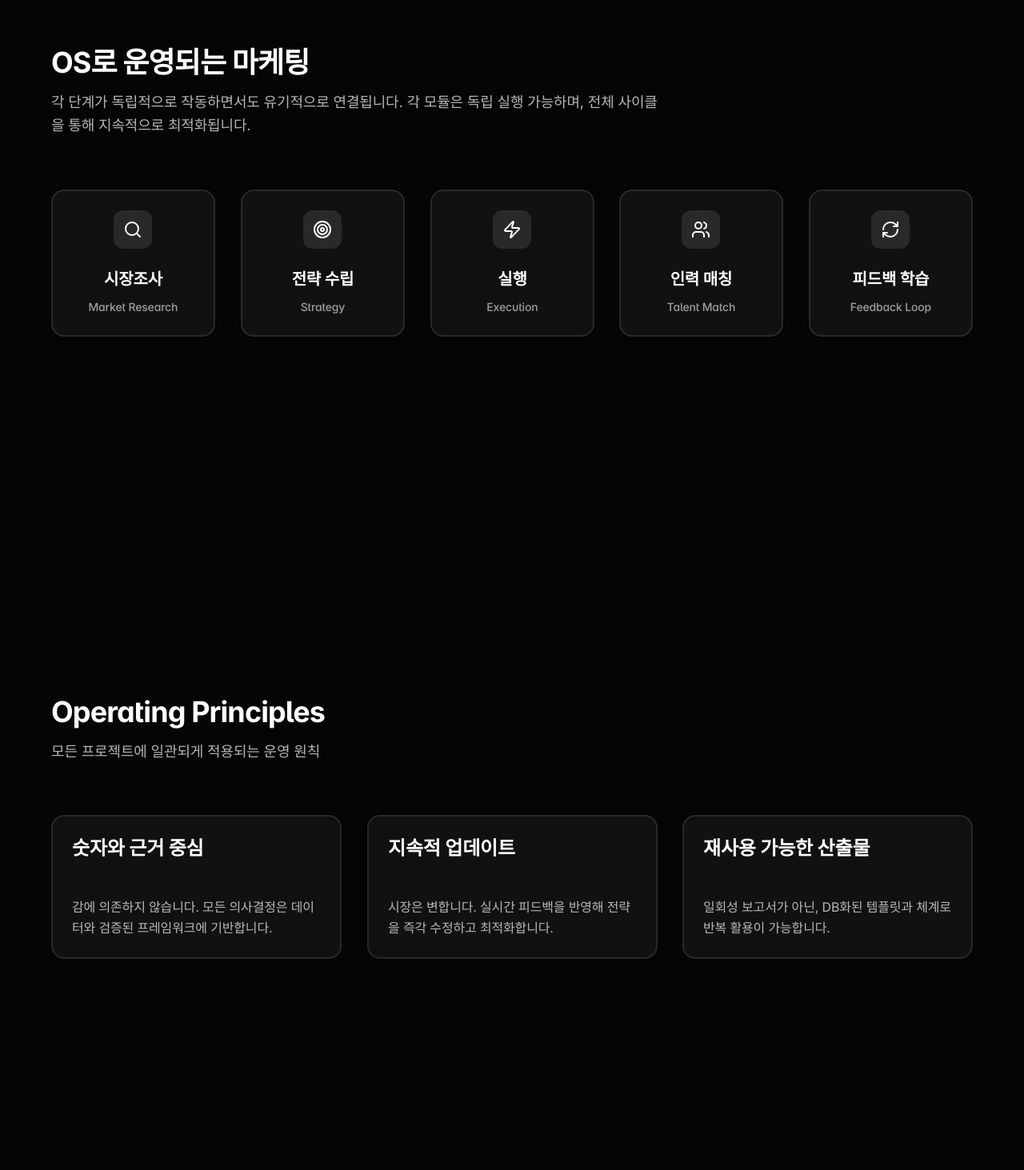
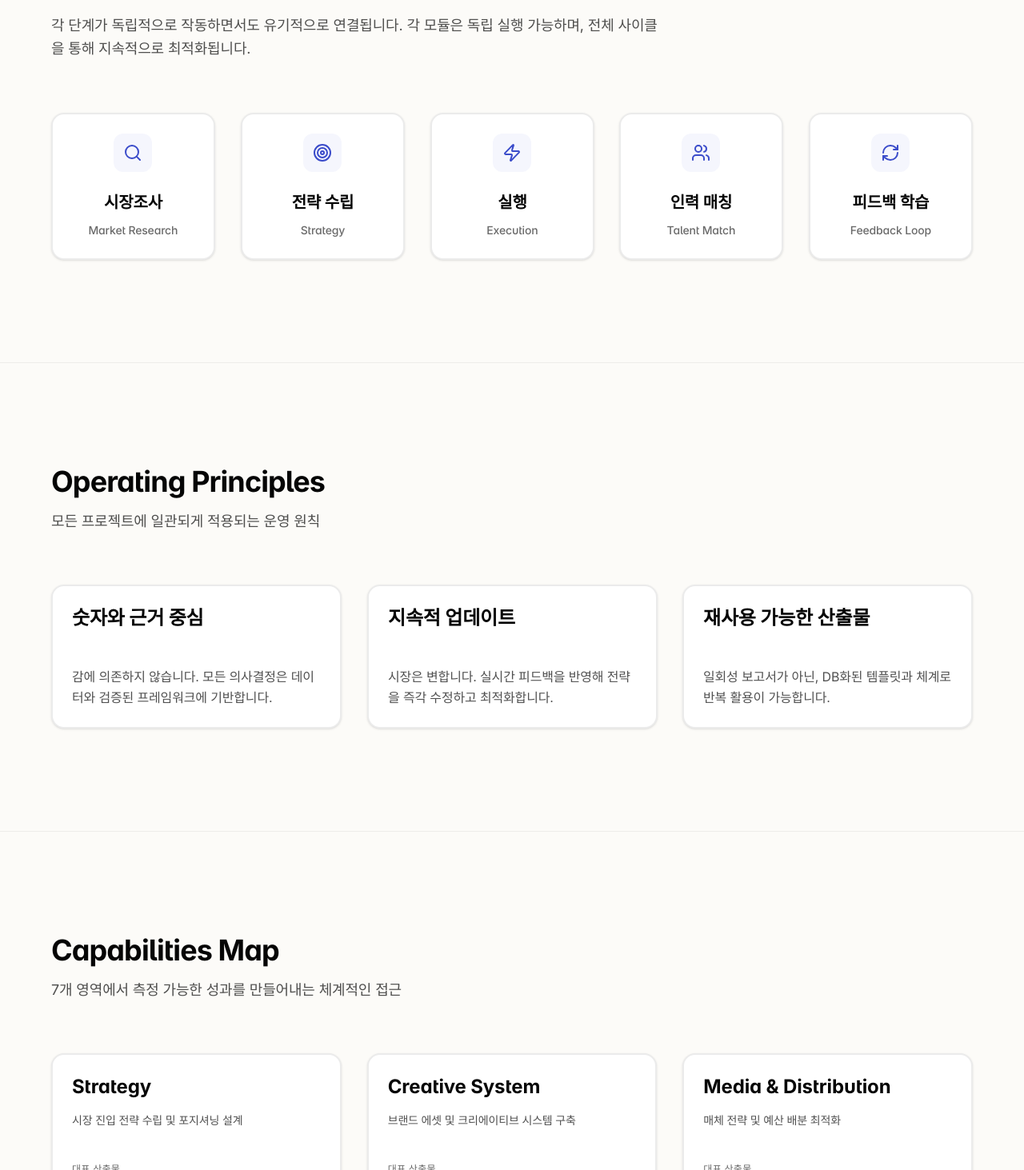
Before and after one commit to Haeseong-Kwon/growingup-homepage, a Next.js app: page /capabilities in a window 1280 px wide. Shown: the part 867-2330 px from the top of the page at 80% size. Built offline with nearby package versions, Linux system fonts and the light colour scheme; a web font is replaced by a local one.

Commit message:
패딩 조정

```diff
--- a/src/app/(site)/capabilities/page.tsx
+++ b/src/app/(site)/capabilities/page.tsx
@@ -168,20 +168,20 @@ const sampleDeliverables = [
 function CapabilitiesMapSection() {
   return (
     <Section
-      data-palette="dark"
-      data-theme="dark"
+      data-palette="light"
+      data-theme="light"
       data-section="capabilities-map"
-      variant="ink"
+      variant="default"
       divider="top"
       minHeight="auto"
-      className="py-16 md:py-24"
+      className="py-12 md:py-20"
     >
       <Container>
         <div className="mb-12 md:mb-16">
-          <h2 className="text-2xl md:text-3xl lg:text-4xl font-bold tracking-tight mb-4 text-balance text-white">
+          <h2 className="text-2xl md:text-3xl lg:text-4xl font-bold tracking-tight mb-4 text-balance text-[var(--brand-fg)]">
             Capabilities Map
           </h2>
-          <p className="text-base md:text-lg text-white/70 leading-relaxed max-w-3xl">
+          <p className="text-base md:text-lg text-[var(--brand-fg)]/70 leading-relaxed max-w-3xl">
             7개 영역에서 측정 가능한 성과를 만들어내는 체계적인 접근
           </p>
         </div>
@@ -193,40 +193,40 @@ function CapabilitiesMapSection() {
               className={cn(
                 "border-2 flex flex-col h-full",
                 "transition-all duration-200 ease-out",
-                "hover:-translate-y-1 hover:shadow-md hover:border-white/40",
-                "bg-white/5 border-white/10 shadow-sm",
+                "hover:-translate-y-1 hover:shadow-lg hover:border-[var(--brand-primary)]/40",
+                "bg-white border-[var(--brand-muted)] shadow-sm",
                 "motion-reduce:transition-none motion-reduce:transform-none"
               )}
             >
               <CardHeader>
-                <CardTitle className="text-xl md:text-2xl font-bold text-white mb-2">
+                <CardTitle className="text-xl md:text-2xl font-bold text-[var(--brand-fg)] mb-2">
                   {capability.title}
                 </CardTitle>
-                <p className="text-sm text-white/70 leading-relaxed mb-4">
+                <p className="text-sm text-[var(--brand-fg)]/70 leading-relaxed mb-4">
                   {capability.description}
                 </p>
               </CardHeader>
               <CardContent className="flex-1 flex flex-col">
                 <div className="mb-4">
-                  <div className="text-xs font-medium uppercase tracking-wide text-white/60 mb-2">
+                  <div className="text-xs font-medium uppercase tracking-wide text-[var(--brand-fg)]/60 mb-2">
                     대표 산출물
                   </div>
                   <ul className="space-y-1.5">
                     {capability.deliverables.map((item, itemIndex) => (
                       <li key={itemIndex} className="flex items-start gap-2">
                         <CheckCircle2 className="w-4 h-4 text-[var(--brand-primary)] mt-0.5 flex-shrink-0" />
-                        <span className="text-sm text-white/80 leading-relaxed">
+                        <span className="text-sm text-[var(--brand-fg)]/80 leading-relaxed">
                           {item}
                         </span>
                       </li>
                     ))}
                   </ul>
                 </div>
-                <div className="mt-auto pt-4 border-t border-white/10">
-                  <div className="text-xs font-medium uppercase tracking-wide text-white/60 mb-1">
+                <div className="mt-auto pt-4 border-t border-[var(--brand-muted)]">
+                  <div className="text-xs font-medium uppercase tracking-wide text-[var(--brand-fg)]/60 mb-1">
                     성공 기준
                   </div>
-                  <p className="text-sm text-white/70 leading-relaxed">
+                  <p className="text-sm text-[var(--brand-fg)]/70 leading-relaxed">
                     {capability.successCriteria}
                   </p>
                 </div>
@@ -261,21 +261,21 @@ export default function CapabilitiesPage() {
 
       {/* Mission: OS로 운영되는 마케팅 */}
       <Section
-        data-palette="dark"
-        data-theme="dark"
+        data-palette="light"
+        data-theme="light"
         data-section="mission"
-        variant="ink"
+        variant="default"
         divider="top"
         minHeight="auto"
-        className="py-16 md:py-24"
+        className="py-12 md:py-20"
       >
         <Container>
           <MediaReveal intensity="subtle">
             <div className="mb-12 md:mb-16">
-              <h2 className="text-2xl md:text-3xl lg:text-4xl font-bold tracking-tight mb-4 text-balance text-white">
+              <h2 className="text-2xl md:text-3xl lg:text-4xl font-bold tracking-tight mb-4 text-balance text-[var(--brand-fg)]">
                 OS로 운영되는 마케팅
               </h2>
-              <p className="text-base md:text-lg text-white/70 leading-relaxed max-w-3xl">
+              <p className="text-base md:text-lg text-[var(--brand-fg)]/70 leading-relaxed max-w-3xl">
                 각 단계가 독립적으로 작동하면서도 유기적으로 연결됩니다. 각 모듈은 독립 실행 가능하며, 전체 사이클을 통해 지속적으로 최적화됩니다.
               </p>
             </div>
@@ -290,20 +290,20 @@ export default function CapabilitiesPage() {
                     className={cn(
                       "group relative border-2 flex flex-col h-full",
                       "transition-transform duration-200 ease-out [contain:paint] motion-reduce:transition-none",
-                      "hover:-translate-y-1.5 hover:border-white/40",
-                      "bg-white/5 border-white/10 shadow-sm"
+                      "hover:-translate-y-1.5 hover:border-[var(--brand-primary)]/40 hover:shadow-lg",
+                      "bg-white border-[var(--brand-muted)] shadow-sm"
                     )}
                   >
-                    <div className="absolute inset-0 opacity-0 group-hover:opacity-100 transition-opacity duration-200 ease-out motion-reduce:transition-none bg-gradient-to-br from-[var(--brand-primary)]/20 via-transparent to-transparent" />
+                    <div className="absolute inset-0 opacity-0 group-hover:opacity-100 transition-opacity duration-200 ease-out motion-reduce:transition-none bg-gradient-to-br from-[var(--brand-primary)]/5 via-transparent to-transparent" />
 
                     <CardHeader className="relative z-10 text-center">
-                      <div className="w-12 h-12 rounded-lg bg-white/10 flex items-center justify-center mx-auto mb-4 group-hover:bg-white/20 transition-colors duration-200 ease-out motion-reduce:transition-none">
-                        <Icon className="w-6 h-6 text-white" />
+                      <div className="w-12 h-12 rounded-lg bg-[var(--brand-primary)]/5 flex items-center justify-center mx-auto mb-4 group-hover:bg-[var(--brand-primary)]/10 transition-colors duration-200 ease-out motion-reduce:transition-none">
+                        <Icon className="w-6 h-6 text-[var(--brand-primary)]" />
                       </div>
-                      <CardTitle className="text-lg md:text-xl font-bold text-white mb-1">
+                      <CardTitle className="text-lg md:text-xl font-bold text-[var(--brand-fg)] mb-1">
                         {step.title}
                       </CardTitle>
-                      <p className="text-sm text-white/60 font-medium">
+                      <p className="text-sm text-[var(--brand-fg)]/60 font-medium">
                         {step.en}
                       </p>
                     </CardHeader>
@@ -317,21 +317,21 @@ export default function CapabilitiesPage() {
 
       {/* Operating Principles */}
       <Section
-        data-palette="dark"
-        data-theme="dark"
+        data-palette="light"
+        data-theme="light"
         data-section="principles"
-        variant="ink"
+        variant="default"
         divider="top"
         minHeight="auto"
-        className="py-16 md:py-24"
+        className="py-12 md:py-20"
       >
         <Container>
           <MediaReveal intensity="subtle">
             <div className="mb-12 md:mb-16">
-              <h2 className="text-2xl md:text-3xl lg:text-4xl font-bold tracking-tight mb-4 text-balance text-white">
+              <h2 className="text-2xl md:text-3xl lg:text-4xl font-bold tracking-tight mb-4 text-balance text-[var(--brand-fg)]">
                 Operating Principles
               </h2>
-              <p className="text-base md:text-lg text-white/70 leading-relaxed max-w-3xl">
+              <p className="text-base md:text-lg text-[var(--brand-fg)]/70 leading-relaxed max-w-3xl">
                 모든 프로젝트에 일관되게 적용되는 운영 원칙
               </p>
             </div>
@@ -344,19 +344,19 @@ export default function CapabilitiesPage() {
                   className={cn(
                     "group relative border-2 flex flex-col h-full",
                     "transition-transform duration-200 ease-out [contain:paint] motion-reduce:transition-none",
-                    "hover:-translate-y-1.5 hover:border-white/40",
-                    "bg-white/5 border-white/10 shadow-sm"
+                    "hover:-translate-y-1.5 hover:border-[var(--brand-primary)]/40 hover:shadow-lg",
+                    "bg-white border-[var(--brand-muted)] shadow-sm"
                   )}
                 >
-                  <div className="absolute inset-0 opacity-0 group-hover:opacity-100 transition-opacity duration-200 ease-out motion-reduce:transition-none bg-gradient-to-br from-[var(--brand-primary)]/20 via-transparent to-transparent" />
+                  <div className="absolute inset-0 opacity-0 group-hover:opacity-100 transition-opacity duration-200 ease-out motion-reduce:transition-none bg-gradient-to-br from-[var(--brand-primary)]/5 via-transparent to-transparent" />
 
                   <CardHeader className="relative z-10">
-                    <CardTitle className="text-xl md:text-2xl font-bold text-white mb-3">
+                    <CardTitle className="text-xl md:text-2xl font-bold text-[var(--brand-fg)] mb-3">
                       {principle.title}
                     </CardTitle>
                   </CardHeader>
                   <CardContent className="relative z-10">
-                    <p className="text-sm md:text-base text-white/70 leading-relaxed">
+                    <p className="text-sm md:text-base text-[var(--brand-fg)]/70 leading-relaxed">
                       {principle.description}
                     </p>
                   </CardContent>
@@ -372,23 +372,23 @@ export default function CapabilitiesPage() {
 
       {/* Working Model */}
       <Section
-        data-palette="dark"
-        data-theme="dark"
+        data-palette="light"
+        data-theme="light"
         data-section="working-model"
-        theme="dark"
-        variant="ink"
+        theme="light"
+        variant="default"
         divider="top"
         bleed={true}
         minHeight="auto"
-        className="py-16 md:py-24 bg-[#050505]"
+        className="py-12 md:py-20"
       >
         <Container>
           <MediaReveal intensity="subtle">
             <div className="mb-12 md:mb-16">
-              <h2 className="text-2xl md:text-3xl lg:text-4xl font-bold tracking-tight mb-4 text-balance text-white">
+              <h2 className="text-2xl md:text-3xl lg:text-4xl font-bold tracking-tight mb-4 text-balance text-[var(--brand-fg)]">
                 Working Model
               </h2>
-              <p className="text-base md:text-lg text-white/80 leading-relaxed max-w-3xl">
+              <p className="text-base md:text-lg text-[var(--brand-fg)]/80 leading-relaxed max-w-3xl">
                 킥오프부터 스케일업까지, 명확한 단계와 산출물로 협업합니다
               </p>
             </div>
@@ -401,22 +401,22 @@ export default function CapabilitiesPage() {
                   className={cn(
                     "group relative border-2 flex flex-col md:flex-row",
                     "transition-transform duration-200 ease-out [contain:paint] motion-reduce:transition-none",
-                    "hover:-translate-y-1.5 hover:border-white/40",
-                    "bg-white/5 border-white/10 shadow-sm"
+                    "hover:-translate-y-1.5 hover:border-[var(--brand-primary)]/40 hover:shadow-lg",
+                    "bg-white border-[var(--brand-muted)] shadow-sm"
                   )}
                 >
-                  <div className="absolute inset-0 opacity-0 group-hover:opacity-100 transition-opacity duration-200 ease-out motion-reduce:transition-none bg-gradient-to-br from-white/10 via-transparent to-transparent" />
+                  <div className="absolute inset-0 opacity-0 group-hover:opacity-100 transition-opacity duration-200 ease-out motion-reduce:transition-none bg-gradient-to-br from-[var(--brand-primary)]/5 via-transparent to-transparent" />
 
                   <CardHeader className="relative z-10 flex-shrink-0 md:w-48 pb-4 md:pb-6">
                     <div className="flex items-center gap-4">
-                      <div className="w-12 h-12 rounded-lg bg-white/10 flex items-center justify-center text-white font-bold text-lg">
+                      <div className="w-12 h-12 rounded-lg bg-[var(--brand-primary)]/5 flex items-center justify-center text-[var(--brand-primary)] font-bold text-lg">
                         {step.step}
                       </div>
                       <div>
-                        <CardTitle className="text-lg md:text-xl font-bold text-white mb-1">
+                        <CardTitle className="text-lg md:text-xl font-bold text-[var(--brand-fg)] mb-1">
                           {step.title}
                         </CardTitle>
-                        <p className="text-sm text-white/60">
+                        <p className="text-sm text-[var(--brand-fg)]/60">
                           {step.period}
                         </p>
                       </div>
@@ -424,18 +424,18 @@ export default function CapabilitiesPage() {
                   </CardHeader>
                   <CardContent className="relative z-10 flex-1 flex flex-col md:flex-row gap-6 pt-0 min-w-0">
                     <div className="flex-1 min-w-0">
-                      <div className="text-xs font-medium uppercase tracking-wide text-white/60 mb-2">
+                      <div className="text-xs font-medium uppercase tracking-wide text-[var(--brand-fg)]/60 mb-2">
                         산출물
                       </div>
-                      <p className="text-sm text-white/80 leading-relaxed break-words min-w-0">
+                      <p className="text-sm text-[var(--brand-fg)]/80 leading-relaxed break-words min-w-0">
                         {step.deliverables}
                       </p>
                     </div>
                     <div className="flex-1 min-w-0">
-                      <div className="text-xs font-medium uppercase tracking-wide text-white/60 mb-2">
+                      <div className="text-xs font-medium uppercase tracking-wide text-[var(--brand-fg)]/60 mb-2">
                         의사결정
                       </div>
-                      <p className="text-sm text-white/80 leading-relaxed break-words min-w-0">
+                      <p className="text-sm text-[var(--brand-fg)]/80 leading-relaxed break-words min-w-0">
                         {step.decision}
                       </p>
                     </div>
@@ -449,21 +449,21 @@ export default function CapabilitiesPage() {
 
       {/* Roadmap */}
       <Section
-        data-palette="dark"
-        data-theme="dark"
+        data-palette="light"
+        data-theme="light"
         data-section="roadmap"
-        variant="ink"
+        variant="default"
         divider="top"
         minHeight="auto"
-        className="py-16 md:py-24"
+        className="py-12 md:py-20"
       >
         <Container>
           <MediaReveal intensity="subtle">
             <div className="mb-12 md:mb-16">
-              <h2 className="text-2xl md:text-3xl lg:text-4xl font-bold tracking-tight mb-4 text-balance text-white">
+              <h2 className="text-2xl md:text-3xl lg:text-4xl font-bold tracking-tight mb-4 text-balance text-[var(--brand-fg)]">
                 Roadmap
               </h2>
-              <p className="text-base md:text-lg text-white/70 leading-relaxed max-w-3xl">
+              <p className="text-base md:text-lg text-[var(--brand-fg)]/70 leading-relaxed max-w-3xl">
                 체계적인 성장 경로
               </p>
             </div>
@@ -476,27 +476,27 @@ export default function CapabilitiesPage() {
                   className={cn(
                     "group relative border-2 flex flex-col",
                     "transition-transform duration-200 ease-out [contain:paint] motion-reduce:transition-none",
-                    "hover:-translate-y-1.5 hover:border-white/40",
-                    "bg-white/5 border-white/10 shadow-sm"
+                    "hover:-translate-y-1.5 hover:border-[var(--brand-primary)]/40 hover:shadow-lg",
+                    "bg-white border-[var(--brand-muted)] shadow-sm"
                   )}
                 >
-                  <div className="absolute inset-0 opacity-0 group-hover:opacity-100 transition-opacity duration-200 ease-out motion-reduce:transition-none bg-gradient-to-br from-[var(--brand-primary)]/20 via-transparent to-transparent" />
+                  <div className="absolute inset-0 opacity-0 group-hover:opacity-100 transition-opacity duration-200 ease-out motion-reduce:transition-none bg-gradient-to-br from-[var(--brand-primary)]/5 via-transparent to-transparent" />
 
                   <CardHeader className="relative z-10">
                     <div className="flex items-center justify-between mb-2">
-                      <span className="text-sm font-medium text-white/60">
+                      <span className="text-sm font-medium text-[var(--brand-fg)]/60">
                         Phase {phase.phase}
                       </span>
                       <span className={cn(
                         "text-xs font-medium px-2 py-1 rounded-full",
-                        phase.status === "완료" && "bg-[var(--brand-primary)]/20 text-[var(--brand-primary)]",
-                        phase.status === "진행 중" && "bg-[var(--brand-hot1)]/20 text-[var(--brand-hot1)]",
-                        phase.status === "예정" && "bg-white/10 text-white/60"
+                        phase.status === "완료" && "bg-[var(--brand-primary)]/10 text-[var(--brand-primary)]",
+                        phase.status === "진행 중" && "bg-[var(--brand-hot1)]/10 text-[var(--brand-hot1)]",
+                        phase.status === "예정" && "bg-black/5 text-black/40"
                       )}>
                         {phase.status}
                       </span>
                     </div>
-                    <CardTitle className="text-xl md:text-2xl font-bold text-white">
+                    <CardTitle className="text-xl md:text-2xl font-bold text-[var(--brand-fg)]">
                       {phase.title}
                     </CardTitle>
                   </CardHeader>
@@ -509,21 +509,21 @@ export default function CapabilitiesPage() {
 
       {/* Sample Deliverables */}
       <Section
-        data-palette="dark"
-        data-theme="dark"
+        data-palette="light"
+        data-theme="light"
         data-section="sample-deliverables"
-        variant="ink"
+        variant="default"
         divider="top"
         minHeight="auto"
-        className="py-16 md:py-24"
+        className="py-12 md:py-20"
       >
         <Container>
           <MediaReveal intensity="subtle">
             <div className="mb-12 md:mb-16">
-              <h2 className="text-2xl md:text-3xl lg:text-4xl font-bold tracking-tight mb-4 text-balance text-white">
+              <h2 className="text-2xl md:text-3xl lg:text-4xl font-bold tracking-tight mb-4 text-balance text-[var(--brand-fg)]">
                 Sample Deliverables
               </h2>
-              <p className="text-base md:text-lg text-white/70 leading-relaxed max-w-3xl">
+              <p className="text-base md:text-lg text-[var(--brand-fg)]/70 leading-relaxed max-w-3xl">
                 실제로 클라이언트에게 전달하는 산출물 샘플을 확인하세요
               </p>
             </div>
@@ -536,26 +536,26 @@ export default function CapabilitiesPage() {
                   className={cn(
                     "group relative border-2 flex flex-col h-full",
                     "transition-transform duration-200 ease-out [contain:paint] motion-reduce:transition-none",
-                    "hover:-translate-y-1.5 hover:border-white/40",
-                    "bg-white/5 border-white/10 shadow-sm"
+                    "hover:-translate-y-1.5 hover:border-[var(--brand-primary)]/40 hover:shadow-lg",
+                    "bg-white border-[var(--brand-muted)] shadow-sm"
                   )}
                 >
-                  <div className="absolute inset-0 opacity-0 group-hover:opacity-100 transition-opacity duration-200 ease-out motion-reduce:transition-none bg-gradient-to-br from-[var(--brand-primary)]/20 via-transparent to-transparent" />
+                  <div className="absolute inset-0 opacity-0 group-hover:opacity-100 transition-opacity duration-200 ease-out motion-reduce:transition-none bg-gradient-to-br from-[var(--brand-primary)]/5 via-transparent to-transparent" />
 
                   <CardHeader className="relative z-10">
-                    <CardTitle className="text-xl md:text-2xl font-bold text-white mb-3">
+                    <CardTitle className="text-xl md:text-2xl font-bold text-[var(--brand-fg)] mb-3">
                       {deliverable.title}
                     </CardTitle>
-                    <p className="text-sm text-white/70 leading-relaxed mb-4">
+                    <p className="text-sm text-[var(--brand-fg)]/70 leading-relaxed mb-4">
                       {deliverable.description}
                     </p>
                   </CardHeader>
                   <CardContent className="relative z-10 mt-auto pt-0">
-                    <div className="flex items-center justify-between pt-4 border-t border-white/10">
-                      <div className="text-xs font-medium text-white/60">
+                    <div className="flex items-center justify-between pt-4 border-t border-[var(--brand-muted)]">
+                      <div className="text-xs font-medium text-[var(--brand-fg)]/60">
                         버전: {deliverable.version}
                       </div>
-                      <span className="text-xs font-medium px-2 py-1 rounded-full bg-white/10 text-white/60">
+                      <span className="text-xs font-medium px-2 py-1 rounded-full bg-[var(--brand-primary)]/5 text-[var(--brand-fg)]/60">
                         {deliverable.status}
                       </span>
                     </div>
@@ -575,7 +575,7 @@ export default function CapabilitiesPage() {
         variant="ink"
         divider="top"
         minHeight="auto"
-        className="py-24 md:py-32 bg-[#050505]"
+        className="py-20 md:py-24 bg-[#050505]"
       >
         <Container>
           <MediaReveal intensity="subtle">
--- a/src/components/hero/video-hero.tsx
+++ b/src/components/hero/video-hero.tsx
@@ -112,7 +112,7 @@ export function VideoHero({
                 initial={{ y: 100, opacity: 0, rotate: 2 }}
                 animate={{ y: 0, opacity: 1, rotate: 0 }}
                 transition={{ duration: 1.2, ease: [0.16, 1, 0.3, 1], delay: 0.2 }}
-                className="text-[clamp(1.75rem,7vw,6.5rem)] leading-[0.9] block"
+                className="text-5xl md:text-7xl lg:text-[6.5rem] leading-[0.9] block"
               >
                 {line1}
               </motion.span>
@@ -120,7 +120,7 @@ export function VideoHero({
                 initial={{ y: 100, opacity: 0, rotate: -2 }}
                 animate={{ y: 0, opacity: 1, rotate: 0 }}
                 transition={{ duration: 1.2, ease: [0.16, 1, 0.3, 1], delay: 0.4 }}
-                className="text-[clamp(1.75rem,7vw,6.5rem)] leading-[0.9] block text-transparent bg-clip-text bg-gradient-to-r from-white via-white to-white/50"
+                className="text-5xl md:text-7xl lg:text-[6.5rem] leading-[0.9] block text-transparent bg-clip-text bg-gradient-to-r from-white via-white to-white/50"
               >
                 {line2}
               </motion.span>
--- a/src/components/layout/section.tsx
+++ b/src/components/layout/section.tsx
@@ -127,7 +127,7 @@ export function Section({
       data-section={dataSection}
       data-palette={dataPalette}
       className={cn(
-        "py-32 md:py-48 lg:py-56", // Massive padding
+        "py-16 md:py-24 lg:py-32", // Adjusted for mobile
         "scroll-mt-[100px]",
         !bleed && variantStyles[variant],
         dividerClass,
--- a/src/components/sections/deliverables-section.tsx
+++ b/src/components/sections/deliverables-section.tsx
@@ -73,7 +73,7 @@ export function DeliverablesSection() {
       data-palette="light"
       data-theme="light"
       data-section="deliverables"
-      className="py-32 bg-[#F8F9FA]"
+      className="py-20 md:py-24 bg-[#F8F9FA]"
     >
       <Container>
         {/* 섹션 헤더 */}
--- a/src/components/services/ServicesPage.tsx
+++ b/src/components/services/ServicesPage.tsx
@@ -33,7 +33,7 @@ export function ServicesPage() {
         variant="default"
         divider="top"
         minHeight="auto"
-        className="py-24 md:py-32"
+        className="py-16 md:py-24"
       >
         <Container>
           <div className="mb-20">
```
Also changed, not shown: src/app/(site)/page.tsx (+8 -8 lines), src/components/sections/execution-cases-section.tsx (indentation only).
